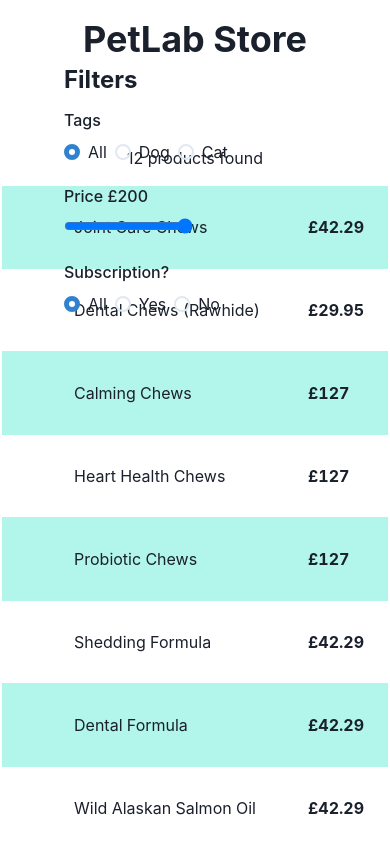
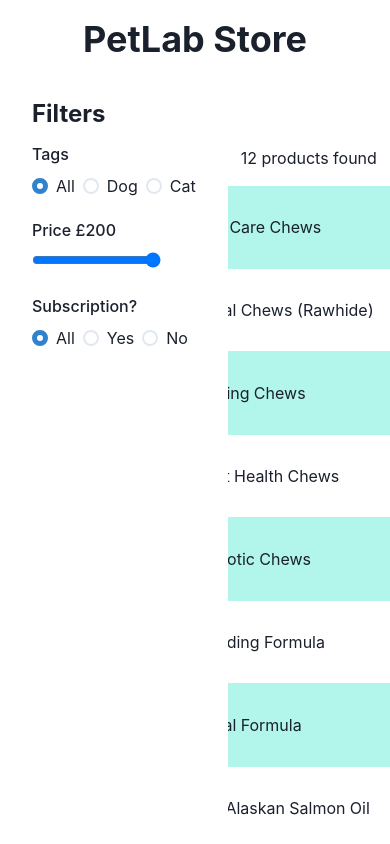
Before and after one commit to Cmac2712/petlab-test, a React (Vite) app: page / in a window 390 px wide. Shown: the top 844 px of the page. Built offline with nearby package versions, Linux system fonts and the light colour scheme; data requests are answered from the project's data file.

Commit message:
responsiveness

```diff
--- a/src/App.tsx
+++ b/src/App.tsx
@@ -16,8 +16,21 @@
         PetLab Store
       </Text>
       <Flex>
-        <Center position={"fixed"} bottom={0} top={0}>
-          <Box p={16} h={"100%"}>
+        <Center
+          position={{
+            base: "relative",
+            xl: "fixed",
+          }}
+          bottom={0}
+          top={0}
+        >
+          <Box
+            p={{
+              base: 8,
+              xl: 16,
+            }}
+            h={"100%"}
+          >
             <Filter />
           </Box>
         </Center>
```
Also changed, not shown: 1 other file (tests, documents, lock files or other folders).
